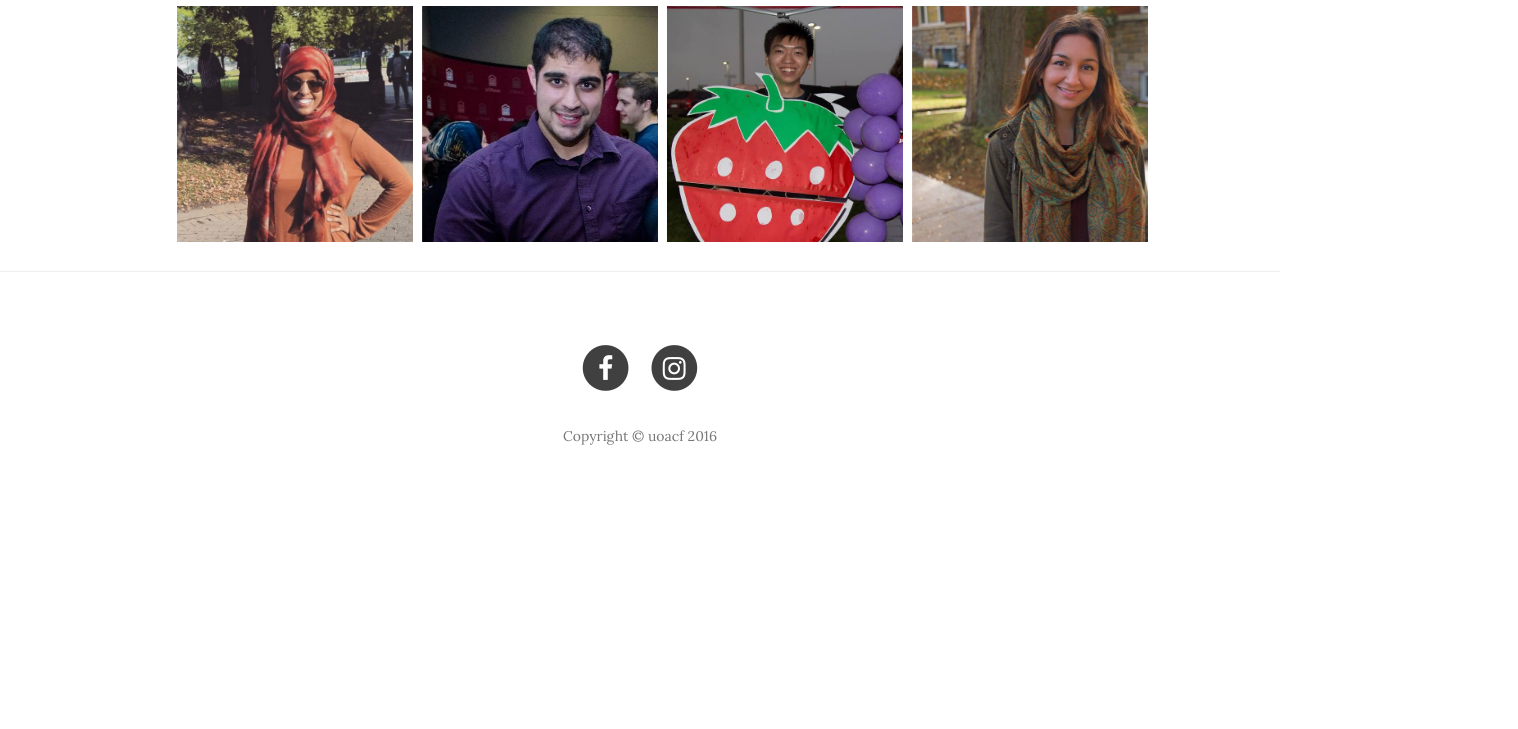
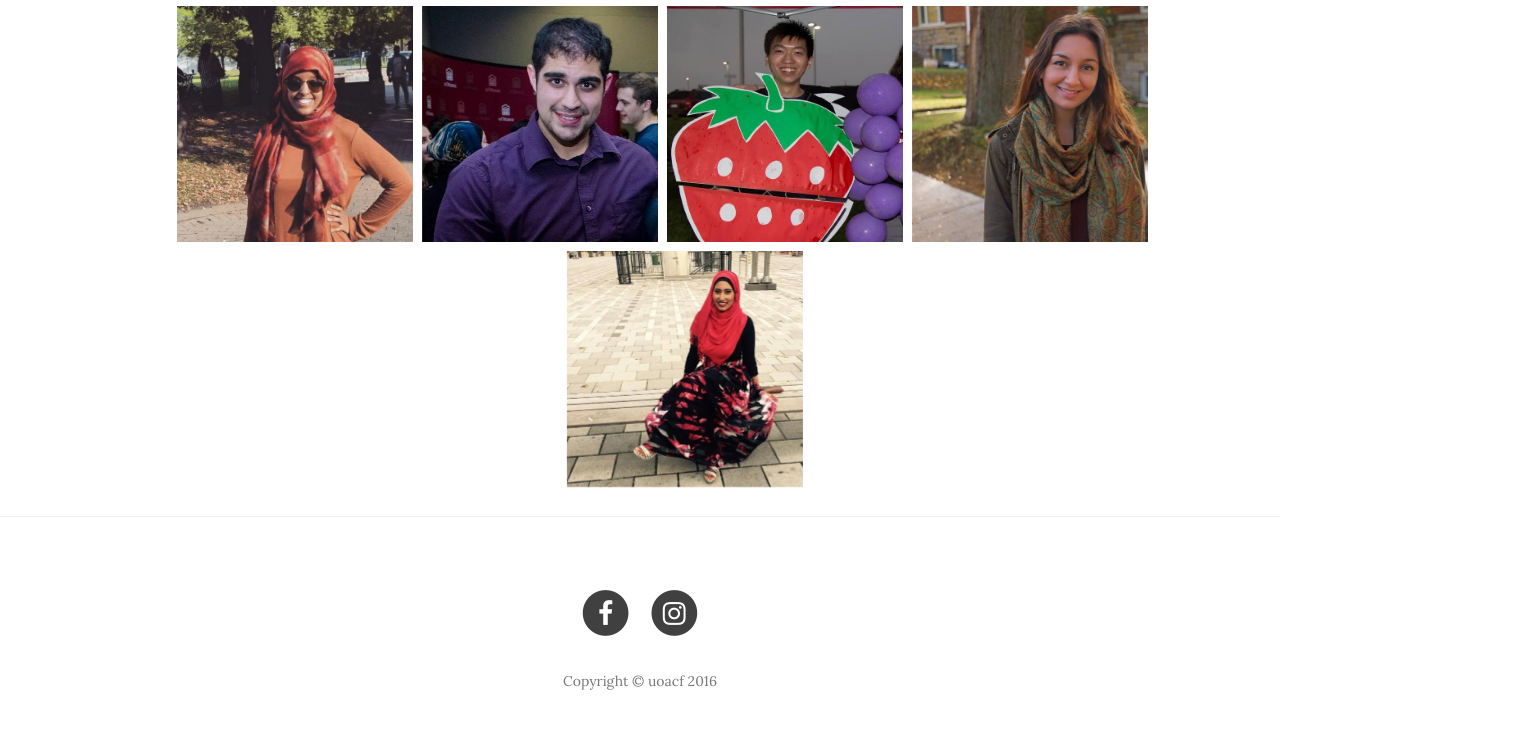
Before and after one commit to HoussamBedja/UOACF-Website, a plain HTML site: page about.html in a window 1280 px wide. Shown: the part 842-1571 px from the top of the page, 1518 px wide, since content can reach past the window. Before the commit the page ends 1354 px from the top, so only its background shows below. Drawn offline with nearby package versions, Linux system fonts and the light colour scheme.

Commit message:
Added tuba

```diff
--- a/about.html
+++ b/about.html
@@ -316,6 +316,35 @@
                        </td>
                     </tr>
                 </table>
+            </div>
+
+<!--                    ROW 4-->
+
+                    <div class="col-lg-10 col-lg-offset-5 col-md-10 col-md-offset-1">
+                    <table>
+                    <tr>
+
+                        <td align="center">
+                            <div class="flip-container" ontouchstart="this.classList.toggle('hover');">
+                                <div class="flipper">
+                                    <div class="front">
+                                        <img src="img/team/tuba.jpg" alt="Tuba" style="float:right;width:236px;height:236px;">
+                                        <!-- front content -->
+                                    </div>
+                                    <div class="back">
+                                        <hr>
+                                        <span><center>Tuba Yousuf</center></span>
+                                        <span><center>Secretary</center></span>
+                                        <span><center><small>Smile, because life is too short to cry.
+    </small></center></span>                                                     <!-- back content -->
+                                    </div>
+                                </div>
+                            </div>
+                        </td>
+
+                    </tr>
+
+                </table>
 
             </div>
         </div>
```
Also changed, not shown: aboutFR.html (+31 -0 lines), img/team/tuba.jpg (added).
